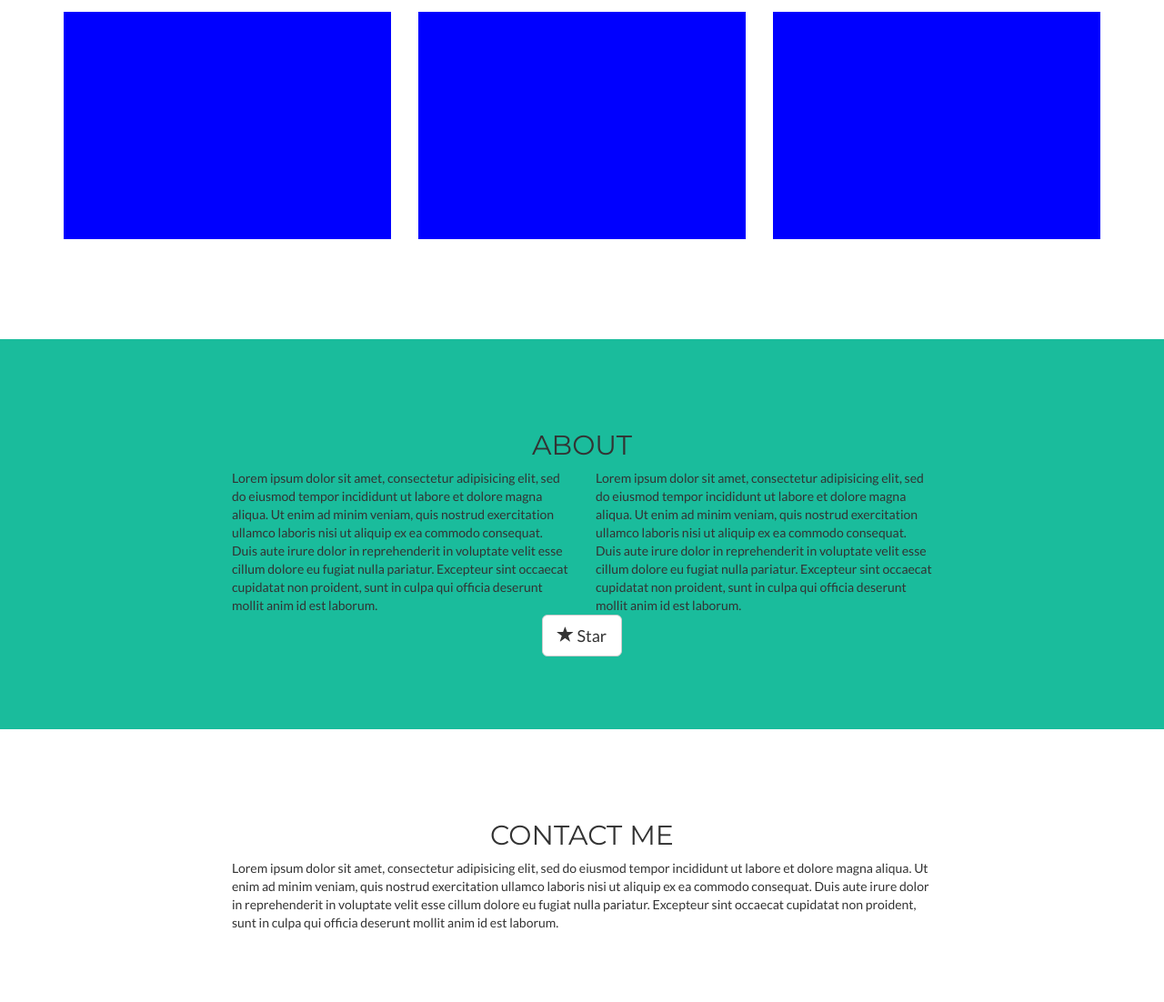
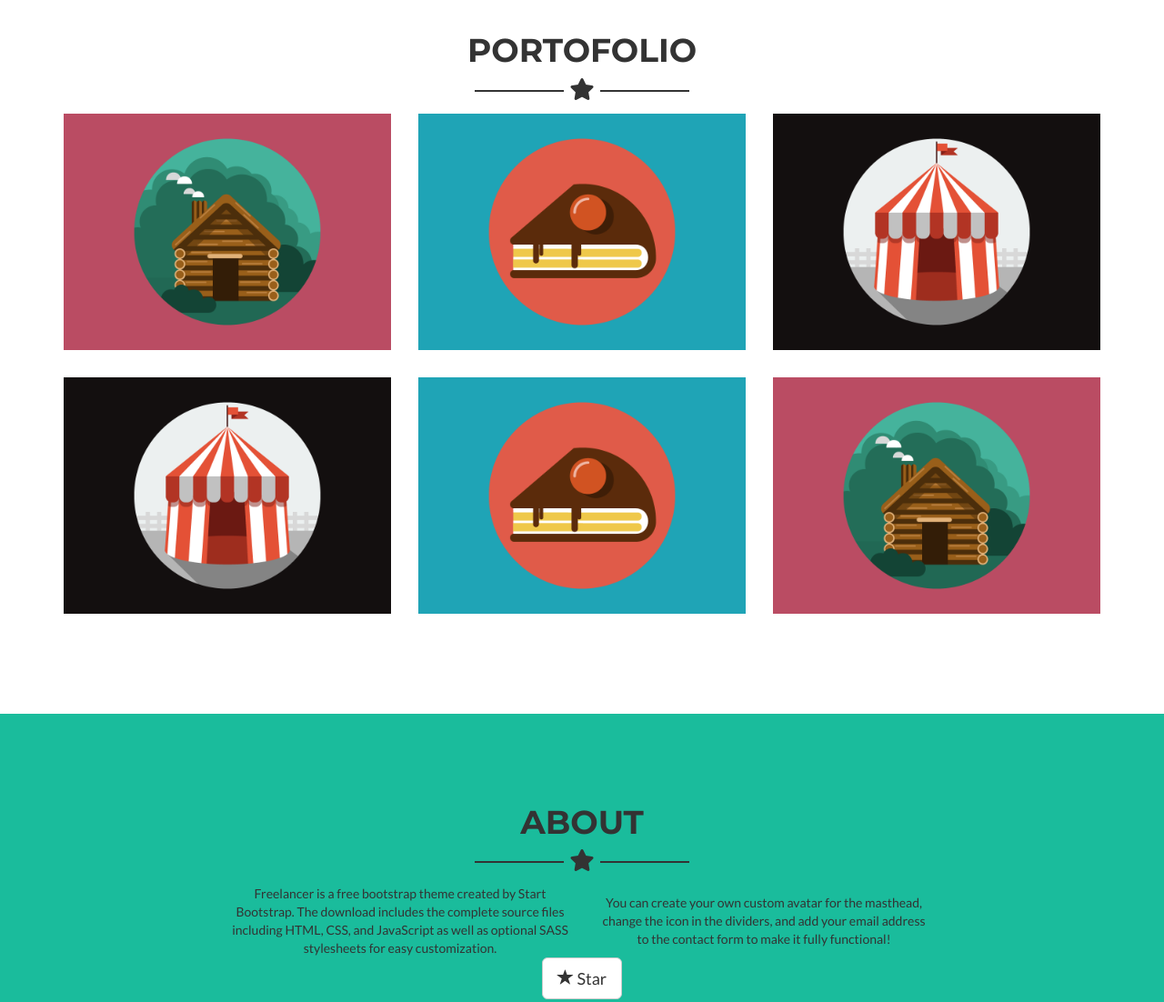
Before and after one commit to 10thDocta/html-css-bootstrap-freelancer, a plain HTML site: page index.html in a window 1280 px wide. Shown: the part 700-1802 px from the top of the page at 91% size. Drawn offline with nearby package versions, Linux system fonts and the light colour scheme.

Commit message:
Main al 50%

```diff
--- a/css/style.css
+++ b/css/style.css
@@ -5,14 +5,37 @@ body {
 
 h1, h2, h3, h4, h5, h6 {
   font-family: "Montserrat", sans-serif;
+  text-transform: uppercase;
 }
 
-.p_top_80 {
-  padding-top: 80px;
+h1 {
+  font-size: 3.6rem;
+  font-weight: bold;
 }
 
-.p_bottom_80 {
-  padding-bottom: 80px;
+h2 {
+  font-size: 3rem;
+  font-weight: bold;
+}
+
+hr {
+  width: 8rem;
+  border: 1px solid;
+  display: inline-block;
+  vertical-align: super;
+  margin: 0 4px;
+}
+
+.p_top_30 {
+  padding-top: 30px;
+}
+
+.p_bottom_30 {
+  padding-bottom: 30px;
+}
+
+.p-top-10 {
+  padding-top: 10px;
 }
 
 .bg_green {
@@ -23,8 +46,14 @@ h1, h2, h3, h4, h5, h6 {
   background-color: lightblue;
 }
 
+.fa-star {
+  font-size: 24px;
+  color: inherit;
+  margin-bottom: 15px;
+}
+
 .wrapper_small {
-  max-width: 800px;
+  max-width: 80%;
   margin: auto;
 }
 
@@ -43,7 +72,8 @@ h1, h2, h3, h4, h5, h6 {
 }
 
 .logo {
-  font-size: 28px;
+  font-size: 2rem;
+  font-family: "Montserrat", sans-serif;
 }
 
 .header_top a {
@@ -64,12 +94,23 @@ h1, h2, h3, h4, h5, h6 {
   color: white;
 }
 
+.jumbo_text img {
+  width: 250px;
+}
+
+.jumbo_text p {
+  font-size: 2rem;
+}
+
 /* SECTIONS */
 /* portfolio */
 .box_portfolio {
-  height: 250px;
-  background-color: blue;
-  margin-bottom: 30px;
+  margin-bottom: 15px;
+}
+
+.box_portfolio img {
+  width: 100%;
+  height: auto;
 }
 
 /* FOOTER */
@@ -79,8 +120,31 @@ h1, h2, h3, h4, h5, h6 {
   padding: 20px 0;
 }
 
-@media screen and (max-width:600px) {
-  h1 {
-    font-size: 25px;
+@media screen and (min-width:768px) {
+  html {
+    font-size: 12px;
+  }
+
+  .box_portfolio {
+    margin-bottom: 30px;
+  }
+
+  .wrapper_small {
+    max-width: 800px;
+    margin: auto;
   }
 }
+
+@media screen and (min-width:992px) {
+  .p_top_80 {
+    padding-top: 80px;
+  }
+
+  .p_bottom_80 {
+    padding-bottom: 80px;
+  }
+
+  .p-top-10 {
+    padding-top: none;
+  }
+}
--- a/index.html
+++ b/index.html
@@ -5,10 +5,10 @@
   <meta charset="utf-8">
   <meta name="viewport" content="width=device-width, initial-scale=1.0">
   <title>Bootstrap Freelancer</title>
-  <!-- Latest compiled and minified CSS -->
   <link rel="stylesheet" href="https://maxcdn.bootstrapcdn.com/bootstrap/3.3.7/css/bootstrap.min.css" integrity="sha384-BVYiiSIFeK1dGmJRAkycuHAHRg32OmUcww7on3RYdg4Va+PmSTsz/K68vbdEjh4u" crossorigin="anonymous">
   <link rel="stylesheet" href="css/style.css">
   <link href="https://fonts.googleapis.com/css?family=Montserrat:400,700" rel="stylesheet" type="text/css">
+  <link rel="stylesheet" href="https://cdnjs.cloudflare.com/ajax/libs/font-awesome/5.13.1/css/all.min.css">
   <link href="https://fonts.googleapis.com/css?family=Lato:400,700,400italic,700italic" rel="stylesheet" type="text/css">
 </head>
 
@@ -49,10 +49,21 @@
 
     <!-- jumbotron -->
     <div class="jumbo bg_green">
-      <div class="jumbo_text">
-        Lorem ipsum dolor sit amet, consectetur adipisicing elit, sed do eiusmod tempor incididunt ut labore et dolore magna aliqua. Ut enim ad minim veniam, quis nostrud exercitation ullamco laboris nisi ut aliquip ex ea commodo consequat. Duis aute
-        irure dolor in reprehenderit in voluptate velit esse cillum dolore eu fugiat nulla pariatur. Excepteur sint occaecat cupidatat non proident, sunt in culpa qui officia deserunt mollit anim id est laborum.
+      <div class="container">
+        <div class="row">
+          <div class="col-xs-12">
+            <div class="jumbo_text">
+              <img src="img/avatar.svg" alt="">
+              <h1>start bootstrap</h1>
+              <hr>
+              <i class="fas fa-star"></i>
+              <hr>
+              <p>Graphic Artist - Web designer - Illustrator</p>
+            </div>
+          </div>
+        </div>
       </div>
+
     </div>
     <!-- /jumbotron -->
   </header>
@@ -61,46 +72,65 @@
   <!-- main -->
   <main>
     <!-- section portfolio -->
-    <section id="portfolio" class="p_top_80 p_bottom_80">
-      <h2 class="text-center text-uppercase">Lorem</h2>
+    <section id="portfolio" class="p_top_30 p_bottom_30 p_top_80 p_bottom_80 text-center">
+      <h2 class=" text-uppercase">portofolio</h2>
+      <hr>
+      <i class="fas fa-star"></i>
+      <hr>
+
       <div class="container">
         <div class="row">
+
           <div class="col-xs-12 col-sm-6 col-md-4">
-            <div class="box_portfolio"></div>
+            <div class="box_portfolio">
+              <img src="img/cabin.png" alt="">
+            </div>
           </div>
           <div class="col-xs-12 col-sm-6 col-md-4">
-            <div class="box_portfolio"></div>
+            <div class="box_portfolio">
+              <img src="img/cake.png" alt="">
+            </div>
           </div>
           <div class="col-xs-12 col-sm-6 col-md-4">
-            <div class="box_portfolio"></div>
+            <div class="box_portfolio">
+              <img src="img/circus.png" alt="">
+            </div>
           </div>
           <div class="col-xs-12 col-sm-6 col-md-4">
-            <div class="box_portfolio"></div>
+            <div class="box_portfolio">
+              <img src="img/circus.png" alt="">
+            </div>
           </div>
           <div class="col-xs-12 col-sm-6 col-md-4">
-            <div class="box_portfolio"></div>
+            <div class="box_portfolio">
+              <img src="img/cake.png" alt="">
+            </div>
           </div>
           <div class="col-xs-12 col-sm-6 col-md-4">
-            <div class="box_portfolio"></div>
+            <div class="box_portfolio">
+              <img src="img/cabin.png" alt="">
+            </div>
           </div>
+
         </div>
       </div>
     </section>
     <!-- /section portfolio -->
 
     <!-- section about -->
-    <section id="about" class="p_top_80 p_bottom_80 bg_green">
-      <h2 class="text-center text-uppercase">About</h2>
+    <section id="about" class="p_top_30 p_bottom_30 p_top_80 p_bottom_80 bg_green text-center">
+      <h2 class="text-uppercase">About</h2>
+      <hr>
+      <i class="fas fa-star"></i>
+      <hr>
       <div class="wrapper_small">
         <div class="container-fluid">
           <div class="row">
             <div class="col-xs-12 col-md-6">
-              Lorem ipsum dolor sit amet, consectetur adipisicing elit, sed do eiusmod tempor incididunt ut labore et dolore magna aliqua. Ut enim ad minim veniam, quis nostrud exercitation ullamco laboris nisi ut aliquip ex ea commodo consequat.
-              Duis aute irure dolor in reprehenderit in voluptate velit esse cillum dolore eu fugiat nulla pariatur. Excepteur sint occaecat cupidatat non proident, sunt in culpa qui officia deserunt mollit anim id est laborum.
+              Freelancer is a free bootstrap theme created by Start Bootstrap. The download includes the complete source files including HTML, CSS, and JavaScript as well as optional SASS stylesheets for easy customization.
             </div>
-            <div class="col-xs-12 col-md-6">
-              Lorem ipsum dolor sit amet, consectetur adipisicing elit, sed do eiusmod tempor incididunt ut labore et dolore magna aliqua. Ut enim ad minim veniam, quis nostrud exercitation ullamco laboris nisi ut aliquip ex ea commodo consequat.
-              Duis aute irure dolor in reprehenderit in voluptate velit esse cillum dolore eu fugiat nulla pariatur. Excepteur sint occaecat cupidatat non proident, sunt in culpa qui officia deserunt mollit anim id est laborum.
+            <div class="col-xs-12 col-md-6 p-top-10">
+              You can create your own custom avatar for the masthead, change the icon in the dividers, and add your email address to the contact form to make it fully functional!
             </div>
             <div class="col-xs-12 text-center">
               <button type="button" class="btn btn-default btn-lg">
@@ -114,7 +144,7 @@
     <!-- section about -->
 
     <!-- section contact -->
-    <section id="contact" class="p_top_80 p_bottom_80">
+    <section id="contact" class="p_top_30 p_bottom_30 p_top_80 p_bottom_80">
       <h2 class="text-center text-uppercase">Contact me</h2>
       <div class="wrapper_small">
         <div class="container-fluid">
@@ -134,7 +164,7 @@
   <!-- footer -->
   <footer class="text-center">
     <!-- footer top -->
-    <div class="footer_top bg_light_blue p_top_80 p_bottom_80">
+    <div class="footer_top bg_light_blue p_top_30 p_bottom_30 p_top_80 p_bottom_80">
       <div class="container">
         <div class="row">
           <div class="col-xs-12 col-md-4">
```
